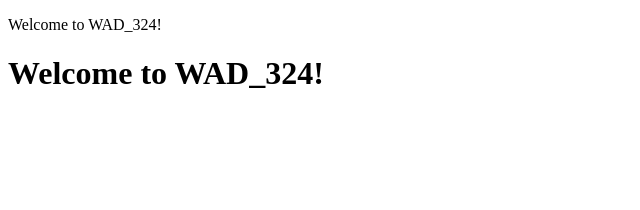
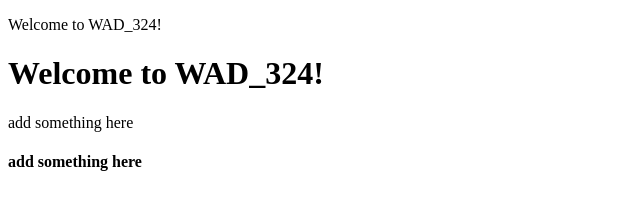
Before and after one commit to sayed-mehmood-07/localRepo, a plain HTML site: page index.html in a window 1280 px wide. Shown: the whole page, without its empty margins (0-640 px from the left). Drawn offline with Linux system fonts and the light colour scheme.

Commit message:
add something in index file

```diff
--- a/index.html
+++ b/index.html
@@ -8,5 +8,7 @@
 <body>
     <p>Welcome to WAD_324!</p>
     <h1>Welcome to WAD_324!</h1>
+    <p>add something here</p>
+    <h4>add something here</h4>
 </body>
 </html>
```
